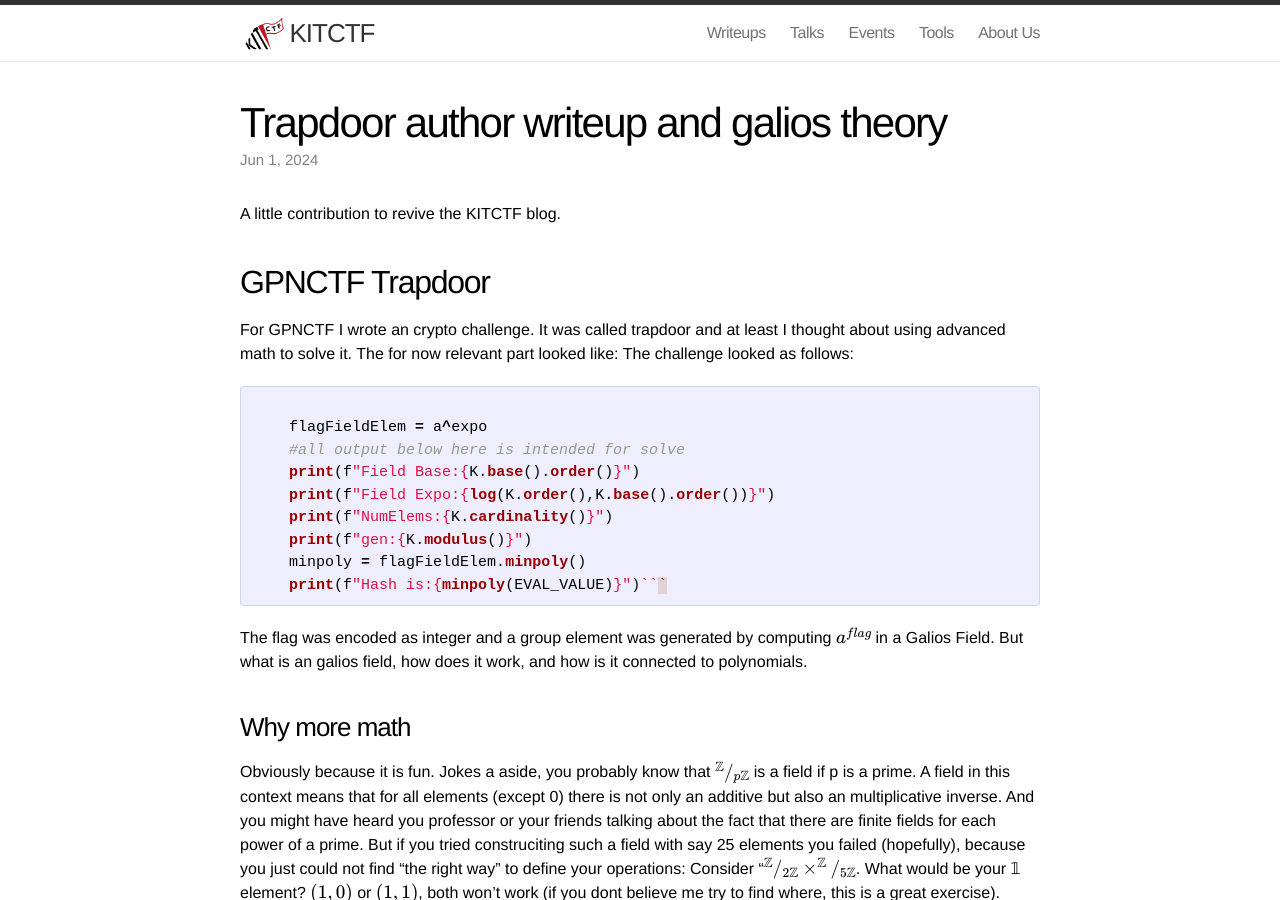
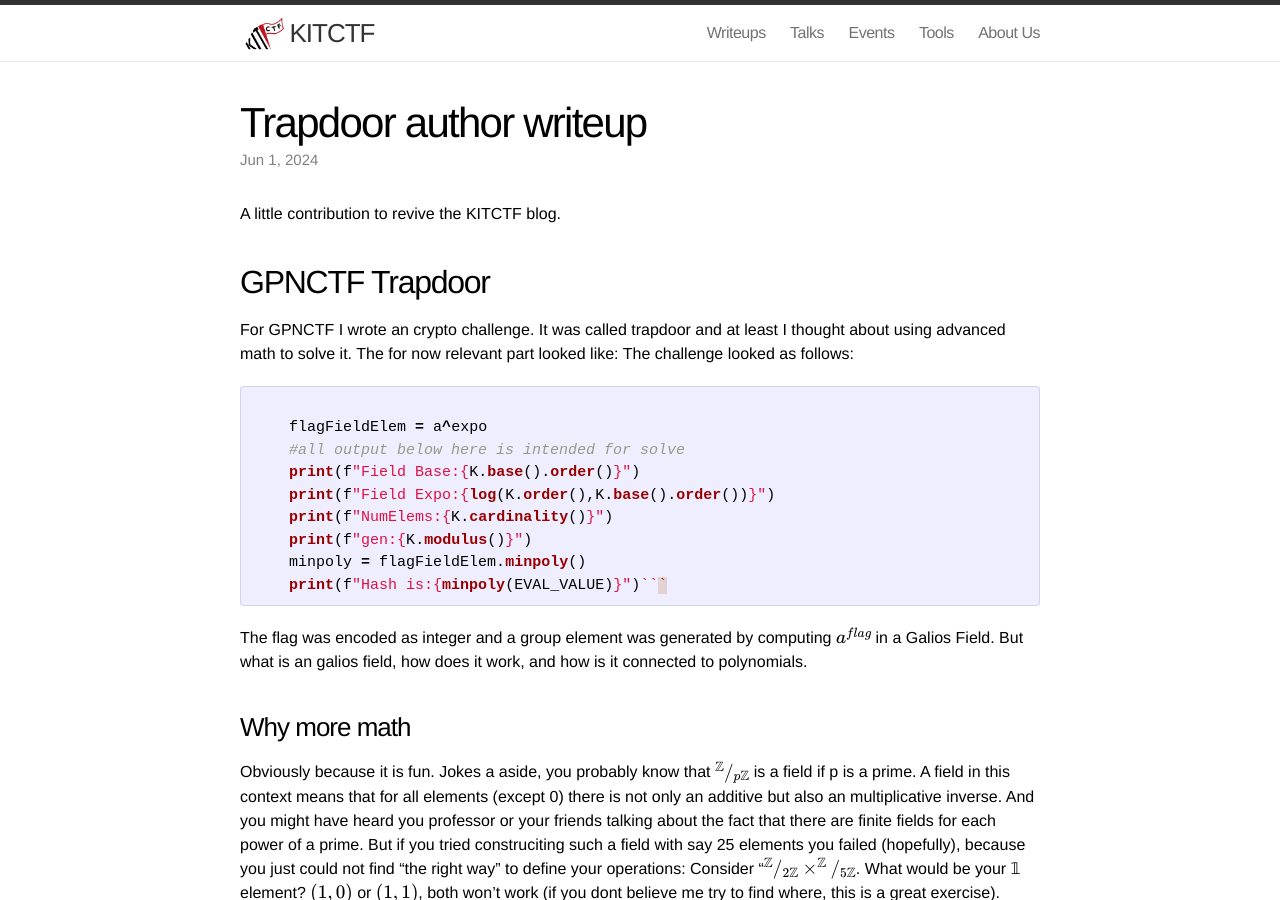
Before and after one commit to kitctf/www, a Jekyll site: the page built from _posts/2024-06-01-galios.md, in a window 1280 px wide and 900 px high. Built offline with Jekyll 4.4.1, drawn with Linux system fonts in a browser that asks for light colours; formulas are drawn with MathJax 3.

Commit message:
small changes

```diff
--- a/_posts/2024-06-01-galios.md
+++ b/_posts/2024-06-01-galios.md
@@ -1,6 +1,6 @@
 ---
 layout: post
-title: "Trapdoor author writeup and galios theory"
+title: "Trapdoor author writeup"
 categories: learning
 author: s1nn105
 ---
```
